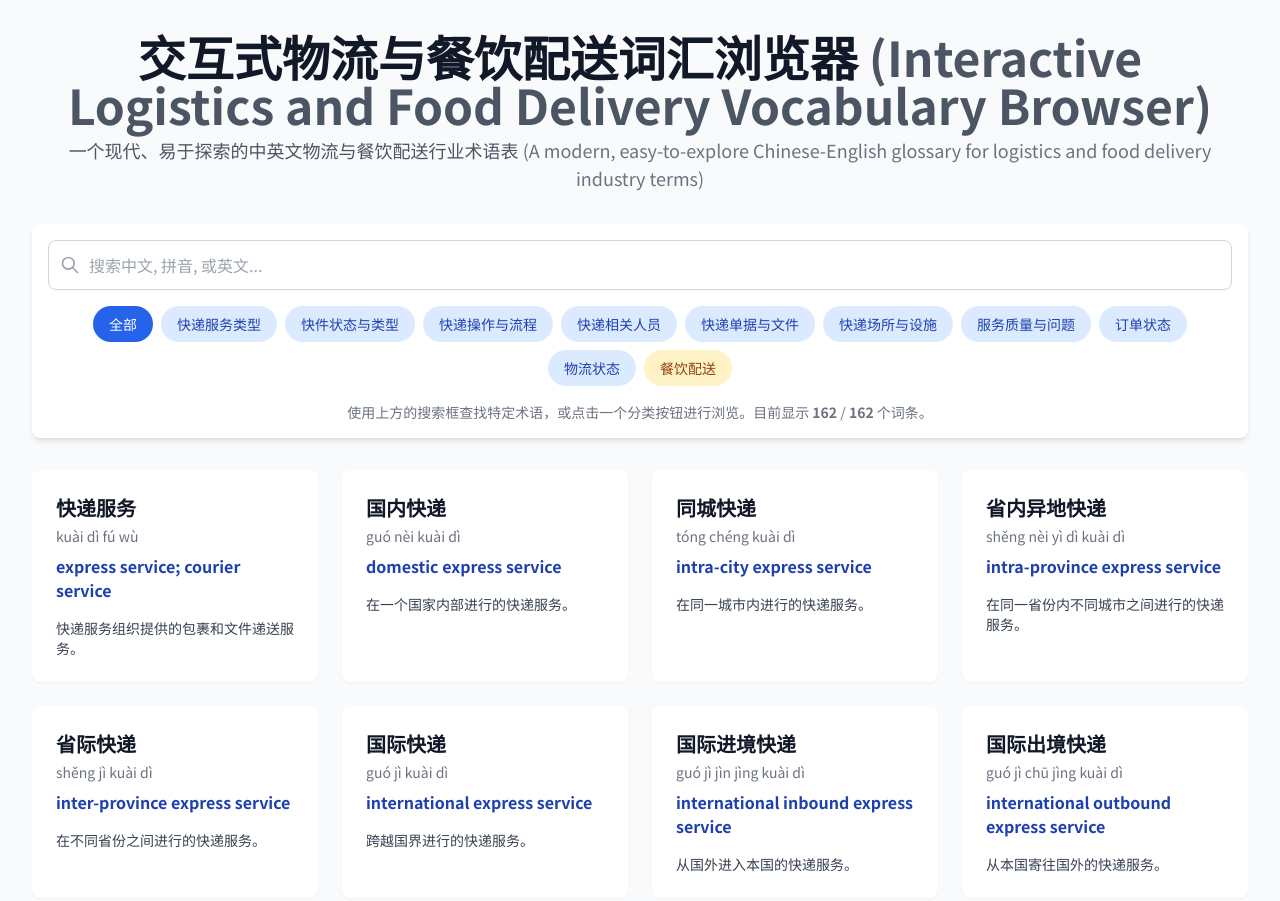
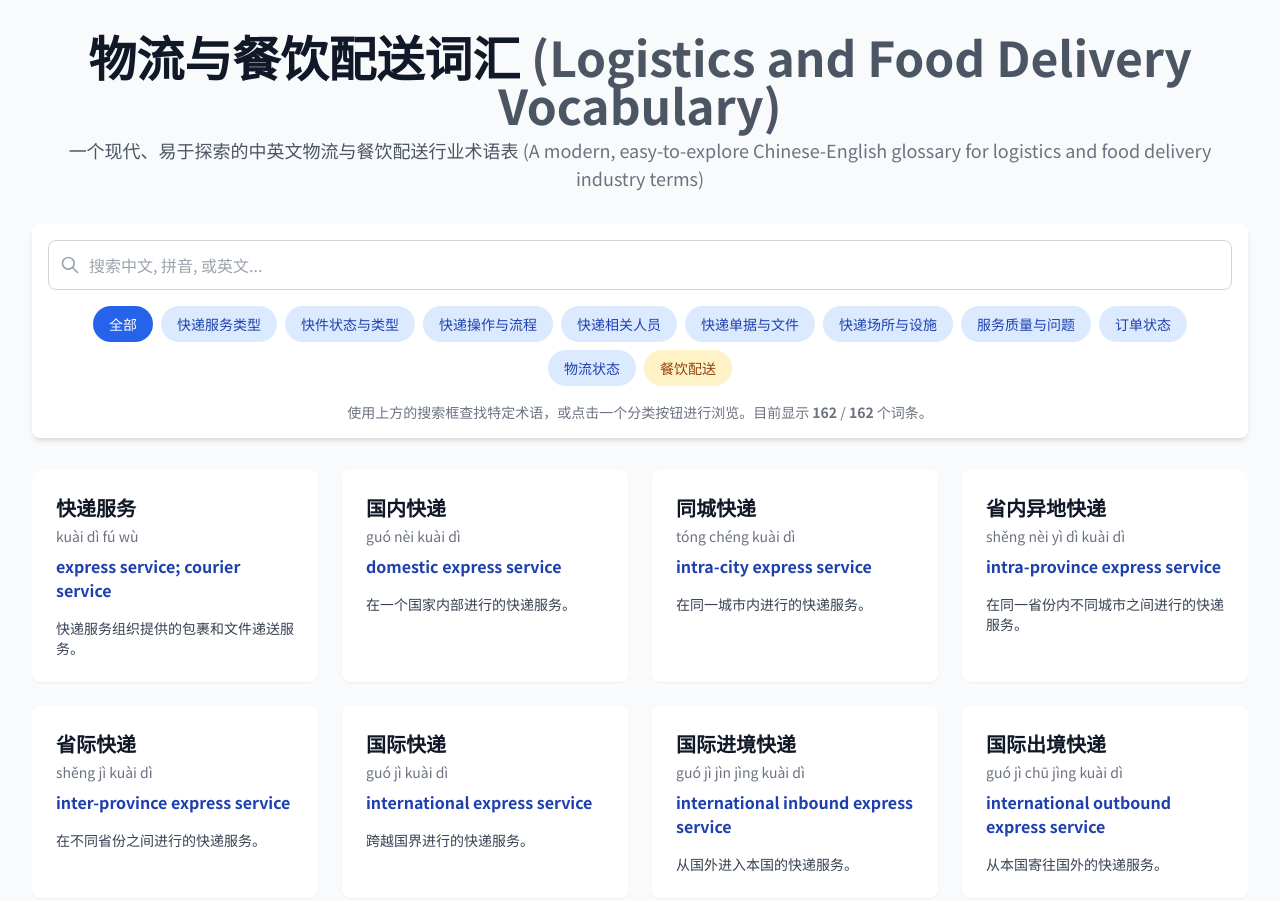
Before and after one commit to monokumazx/logistics-and-delivery, a plain HTML site: page index.html in a window 1280 px wide. Shown: the top 901 px of the page. Drawn offline with nearby package versions, Linux system fonts and the light colour scheme.

Commit message:
Update index.html

```diff
--- a/index.html
+++ b/index.html
@@ -63,7 +63,7 @@
     <div class="container mx-auto p-4 md:p-8">
 
         <header class="text-center mb-8">
-            <h1 class="text-4xl md:text-5xl font-bold text-gray-900">交互式物流与餐饮配送词汇浏览器 <span class="text-gray-600">(Interactive Logistics and Food Delivery Vocabulary Browser)</span></h1>
+            <h1 class="text-4xl md:text-5xl font-bold text-gray-900">物流与餐饮配送词汇 <span class="text-gray-600">(Logistics and Food Delivery Vocabulary)</span></h1>
             <p class="mt-2 text-lg text-gray-600">一个现代、易于探索的中英文物流与餐饮配送行业术语表 <span class="text-gray-500">(A modern, easy-to-explore Chinese-English glossary for logistics and food delivery industry terms)</span></p>
         </header>
 
```
